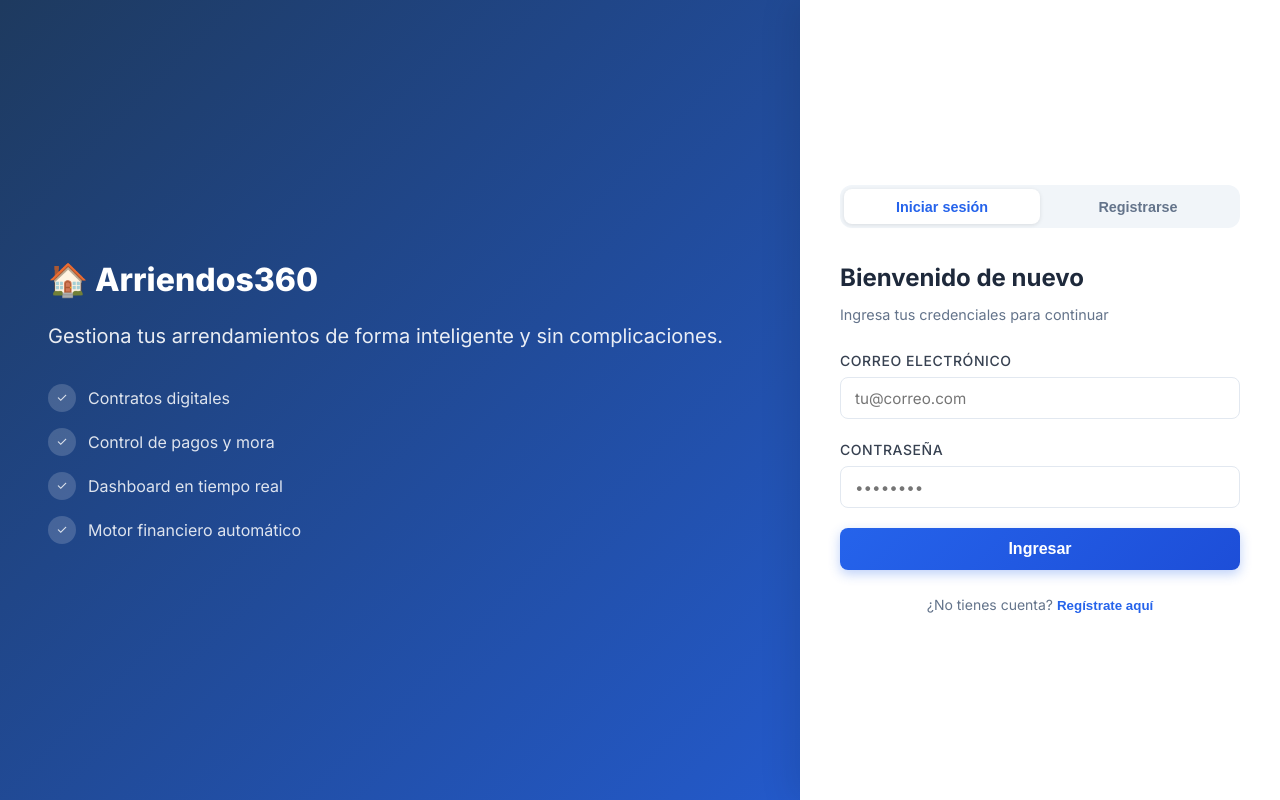
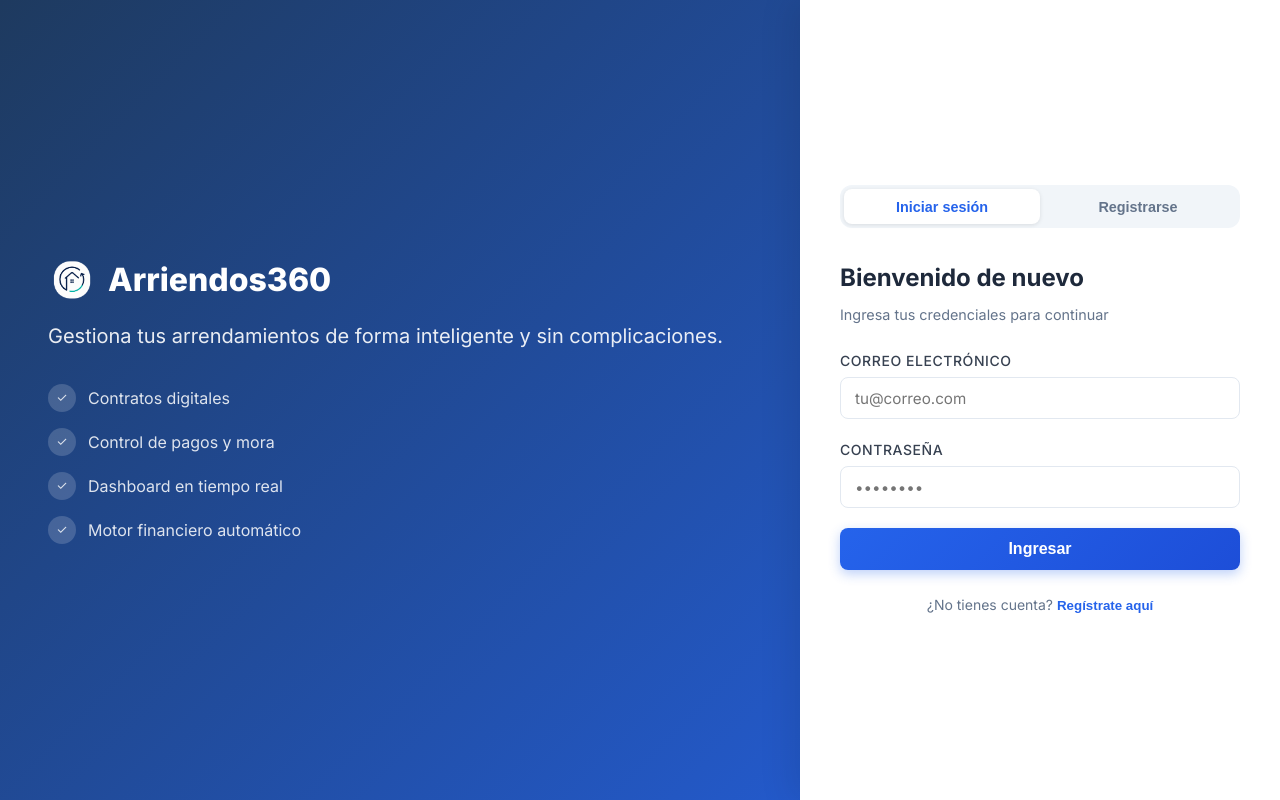
Before and after one commit to UDFJDC-IngenieriaSoftware/IS_202610_E2, a React (Create React App) app in the folder frontend/: page /login in a window 1280 px wide. Built offline with nearby package versions, Linux system fonts and the light colour scheme; no server answers.

Commit message:
feat: agregar logo en sidebar y pantalla de login

```diff
--- a/frontend/src/components/Layout.js
+++ b/frontend/src/components/Layout.js
@@ -18,8 +18,11 @@ const Layout = ({ children }) => {
             <aside className="sidebar">
                 {/* Branding */}
                 <div style={{ marginBottom: '2rem' }}>
-                    <div style={{ fontSize: '1.4rem', fontWeight: '800', color: '#fff', letterSpacing: '-0.02em', marginBottom: '0.75rem' }}>
-                        Arriendos360
+                    <div style={{ display: 'flex', alignItems: 'center', gap: '0.6rem', marginBottom: '0.75rem' }}>
+                        <img src="/Logo.png" alt="Arriendos360" style={{ width: '32px', height: '32px', objectFit: 'contain' }} />
+                        <div style={{ fontSize: '1.3rem', fontWeight: '800', color: '#fff', letterSpacing: '-0.02em' }}>
+                            Arriendos360
+                        </div>
                     </div>
                     <div style={{
                         display: 'inline-flex', alignItems: 'center', gap: '0.4rem',
--- a/frontend/src/pages/Login.js
+++ b/frontend/src/pages/Login.js
@@ -70,8 +70,9 @@ const Login = () => {
                 justifyContent: 'center', padding: '3rem',
                 color: '#fff', display: window.innerWidth < 768 ? 'none' : 'flex'
             }}>
-                <div style={{ fontSize: '2rem', fontWeight: '800', marginBottom: '1rem' }}>
-                    🏠 Arriendos360
+                <div style={{ display: 'flex', alignItems: 'center', gap: '0.75rem', marginBottom: '1rem' }}>
+                    <img src="/Logo.png" alt="Logo" style={{ width: '48px', height: '48px', objectFit: 'contain' }} />
+                    <span style={{ fontSize: '2rem', fontWeight: '800' }}>Arriendos360</span>
                 </div>
                 <p style={{ fontSize: '1.25rem', opacity: 0.9, marginBottom: '2rem', lineHeight: 1.6 }}>
                     Gestiona tus arrendamientos de forma inteligente y sin complicaciones.
```
Also changed, not shown: frontend/public/Logo.png (added).
